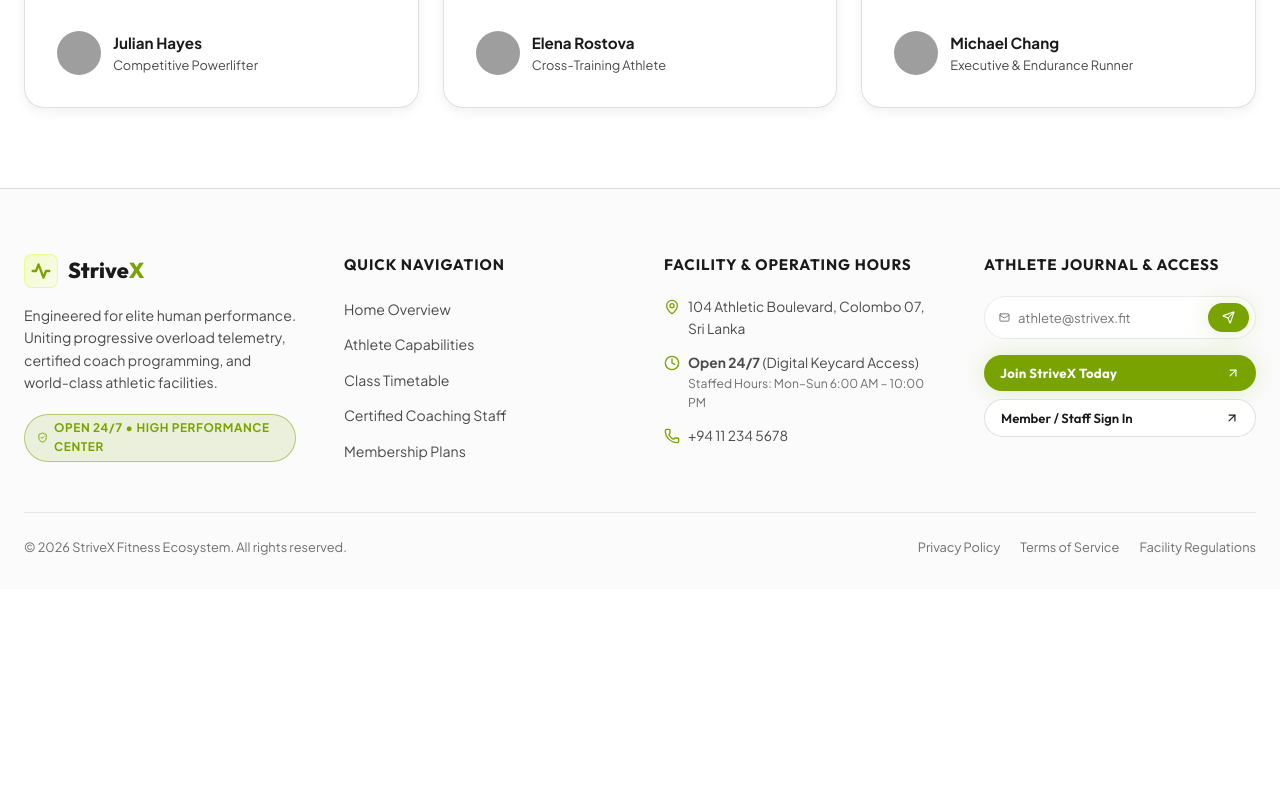
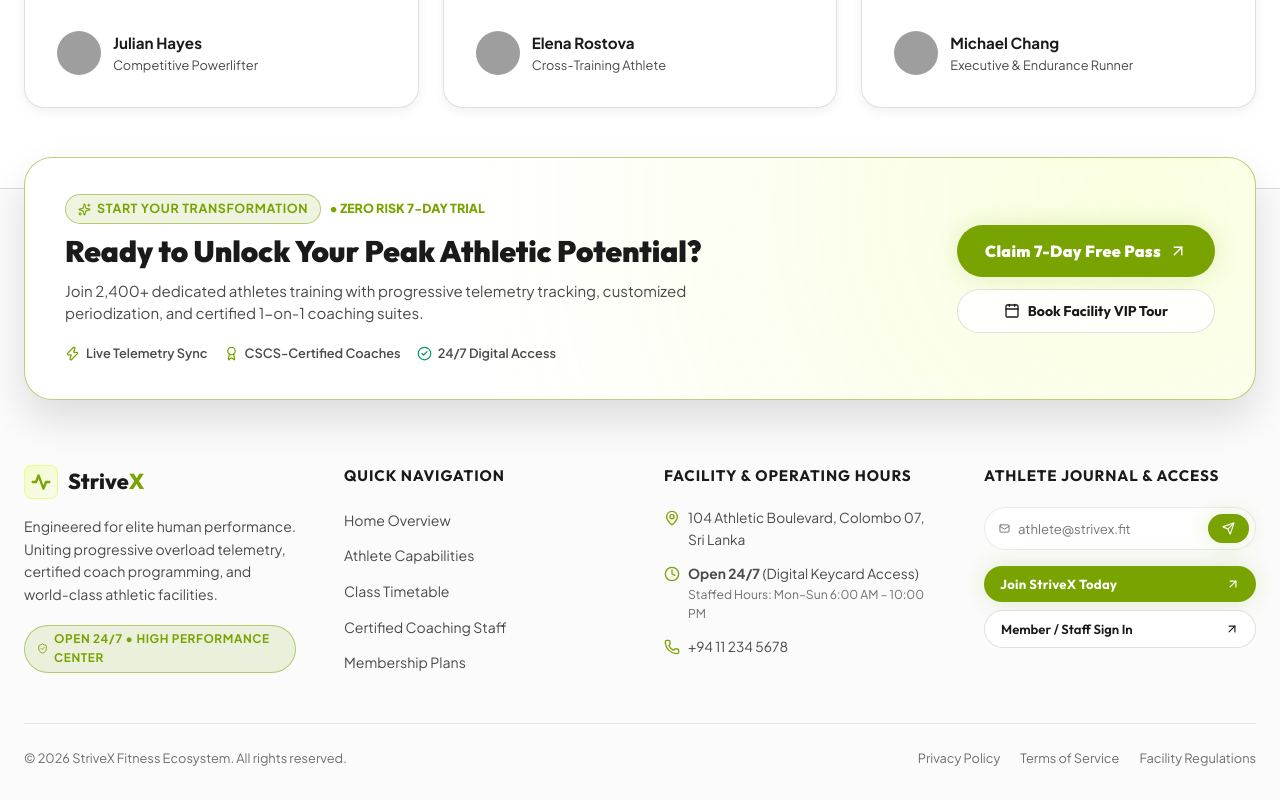
Before and after one commit to NiviruInsithaUdavinWeerasinghe/StriveX-FitnessApp, a React (Vite) app: page / in a window 1280 px wide. Shown: the part 5222-6022 px from the top of the page. Before the commit the page ends 5811 px from the top, so only its background shows below. Built offline with nearby package versions, Linux system fonts and the light colour scheme; grey boxes are pictures that could not be loaded.

Commit message:
Added pre footer top banner, Included 7 day pass and tour trigger

```diff
--- a/src/components/public/Footer.jsx
+++ b/src/components/public/Footer.jsx
@@ -1,6 +1,19 @@
 import { useState } from 'react';
 import { useToast } from '../../context/ToastContext';
-import { ArrowUpRight, MapPin, Clock, ShieldCheck, Mail, Phone, Send } from 'lucide-react';
+import {
+  ArrowUpRight,
+  MapPin,
+  Clock,
+  ShieldCheck,
+  Mail,
+  Phone,
+  Send,
+  Sparkles,
+  Zap,
+  Award,
+  CheckCircle2,
+  Calendar
+} from 'lucide-react';
 
 export const Footer = ({ onNavClick, onOpenRegister, onOpenLogin }) => {
   const { addToast } = useToast();
@@ -24,19 +37,140 @@ export const Footer = ({ onNavClick, onOpenRegister, onOpenLogin }) => {
     setNewsletterEmail('');
   };
 
+  const handleTourBooking = () => {
+    addToast({
+      type: 'info',
+      title: 'Facility VIP Tour Request',
+      message: 'Opening consultation schedule with our Colombo 07 Head of Operations.'
+    });
+    onOpenRegister();
+  };
+
   return (
     <footer
       style={{
         borderTop: '1px solid var(--border-glass)',
         background: 'var(--bg-secondary)',
-        padding: '64px 24px 32px',
+        padding: '0 24px 32px',
         width: '100%'
       }}
     >
+      <div style={{ maxWidth: '1360px', margin: '0 auto' }}>
+        {/* ============================================================ */}
+        {/* FOOTER TOP: High-Impact Pre-Footer Conversion Banner & Badges */}
+        {/* ============================================================ */}
+        <div
+          className="kinetic-card"
+          style={{
+            transform: 'translateY(-32px)',
+            marginBottom: '32px',
+            padding: '36px 40px',
+            background: `
+              radial-gradient(circle at 90% 20%, rgba(212, 255, 0, 0.12) 0%, transparent 60%),
+              var(--surface-card)
+            `,
+            border: '1px solid var(--border-hover)',
+            borderRadius: 'var(--radius-xl)',
+            boxShadow: 'var(--shadow-lg)',
+            display: 'flex',
+            alignItems: 'center',
+            justifyContent: 'space-between',
+            gap: '32px',
+            flexWrap: 'wrap'
+          }}
+        >
+          {/* Left Text & Value Props */}
+          <div style={{ maxWidth: '640px' }}>
+            <div style={{ display: 'flex', alignItems: 'center', gap: '8px', marginBottom: '10px' }}>
+              <div className="kinetic-badge">
+                <Sparkles size={13} />
+                <span>START YOUR TRANSFORMATION</span>
+              </div>
+              <span style={{ fontSize: '0.78rem', color: 'var(--accent)', fontWeight: 800 }}>
+                • ZERO RISK 7-DAY TRIAL
+              </span>
+            </div>
+
+            <h3
+              style={{
+                fontFamily: 'var(--font-display)',
+                fontSize: '1.85rem',
+                fontWeight: 900,
+                color: 'var(--text-primary)',
+                lineHeight: 1.2,
+                marginBottom: '10px'
+              }}
+            >
+              Ready to Unlock Your Peak Athletic Potential?
+            </h3>
+            <p
+              style={{
+                color: 'var(--text-secondary)',
+                fontSize: '0.94rem',
+                lineHeight: 1.5,
+                marginBottom: '18px'
+              }}
+            >
+              Join 2,400+ dedicated athletes training with progressive telemetry tracking, customized periodization, and certified 1-on-1 coaching suites.
+            </p>
+
+            {/* Micro Value Prop Badges */}
+            <div style={{ display: 'flex', flexWrap: 'wrap', gap: '16px', fontSize: '0.8rem', color: 'var(--text-secondary)' }}>
+              <div style={{ display: 'flex', alignItems: 'center', gap: '6px' }}>
+                <Zap size={15} color="var(--accent)" />
+                <span style={{ fontWeight: 600 }}>Live Telemetry Sync</span>
+              </div>
+              <div style={{ display: 'flex', alignItems: 'center', gap: '6px' }}>
+                <Award size={15} color="var(--accent)" />
+                <span style={{ fontWeight: 600 }}>CSCS-Certified Coaches</span>
+              </div>
+              <div style={{ display: 'flex', alignItems: 'center', gap: '6px' }}>
+                <CheckCircle2 size={15} color="var(--status-success)" />
+                <span style={{ fontWeight: 600 }}>24/7 Digital Access</span>
+              </div>
+            </div>
+          </div>
+
+          {/* Right Action Trigger Buttons */}
+          <div style={{ display: 'flex', flexDirection: 'column', gap: '12px', minWidth: '240px' }}>
+            <button
+              type="button"
+              onClick={onOpenRegister}
+              className="kinetic-btn-primary"
+              style={{
+                padding: '16px 28px',
+                fontSize: '1rem',
+                fontWeight: 900,
+                justifyContent: 'center',
+                boxShadow: '0 0 24px var(--accent-glow)'
+              }}
+            >
+              <span>Claim 7-Day Free Pass</span>
+              <ArrowUpRight size={18} />
+            </button>
+
+            <button
+              type="button"
+              onClick={handleTourBooking}
+              className="kinetic-btn-secondary"
+              style={{
+                padding: '12px 24px',
+                fontSize: '0.88rem',
+                fontWeight: 700,
+                justifyContent: 'center'
+              }}
+            >
+              <Calendar size={16} />
+              <span>Book Facility VIP Tour</span>
+            </button>
+          </div>
+        </div>
+
+        {/* ============================================================ */}
+        {/* MAIN 4-COLUMN FOOTER BODY */}
+        {/* ============================================================ */}
         <div
           style={{
-          maxWidth: '1360px',
-          margin: '0 auto',
             display: 'grid',
             gridTemplateColumns: 'repeat(auto-fit, minmax(240px, 1fr))',
             gap: '48px',
@@ -264,8 +398,6 @@ export const Footer = ({ onNavClick, onOpenRegister, onOpenLogin }) => {
         {/* Bottom Copyright & Legal Links */}
         <div
           style={{
-          maxWidth: '1360px',
-          margin: '0 auto',
             paddingTop: '24px',
             borderTop: '1px solid var(--border-subtle)',
             display: 'flex',
@@ -284,6 +416,7 @@ export const Footer = ({ onNavClick, onOpenRegister, onOpenLogin }) => {
             <span style={{ cursor: 'pointer' }}>Facility Regulations</span>
           </div>
         </div>
+      </div>
     </footer>
   );
 };
```
Lines whose indentation alone changed are shown as unchanged.
